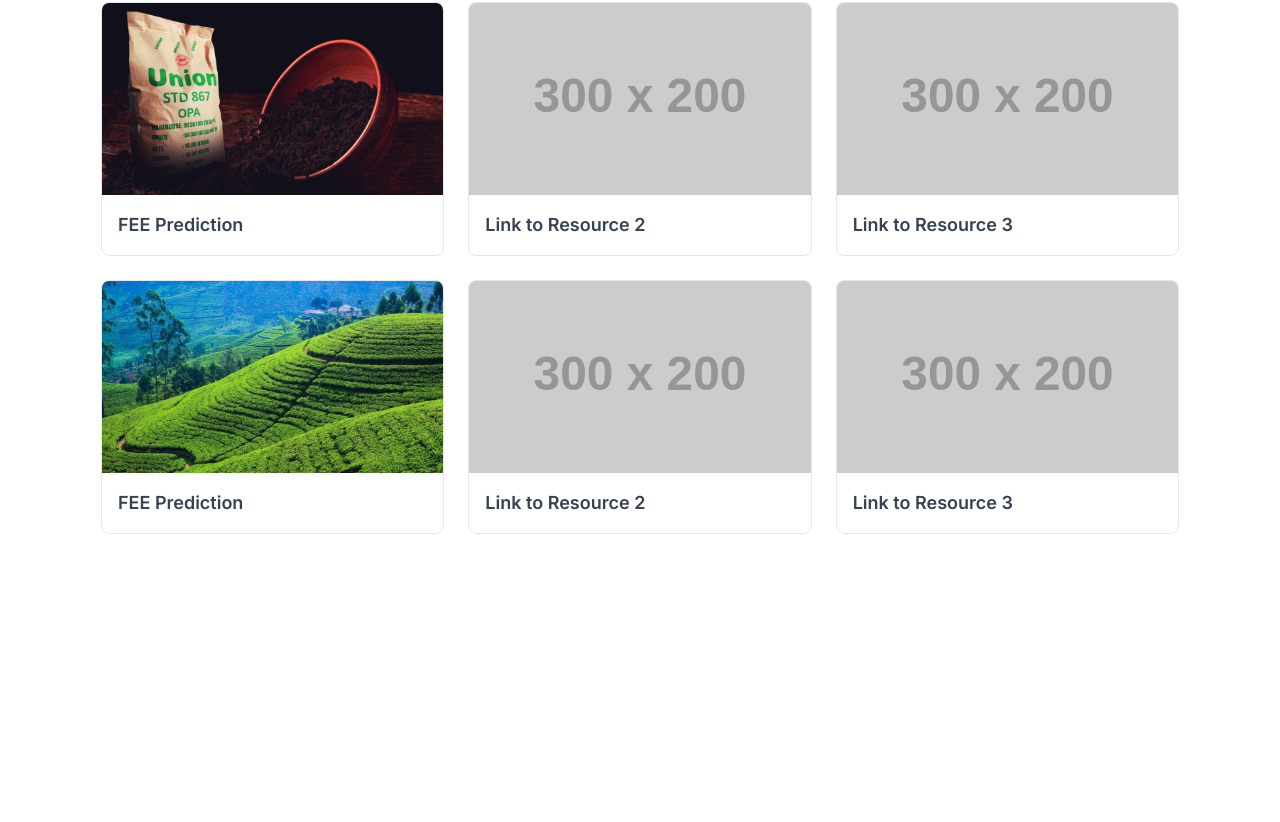
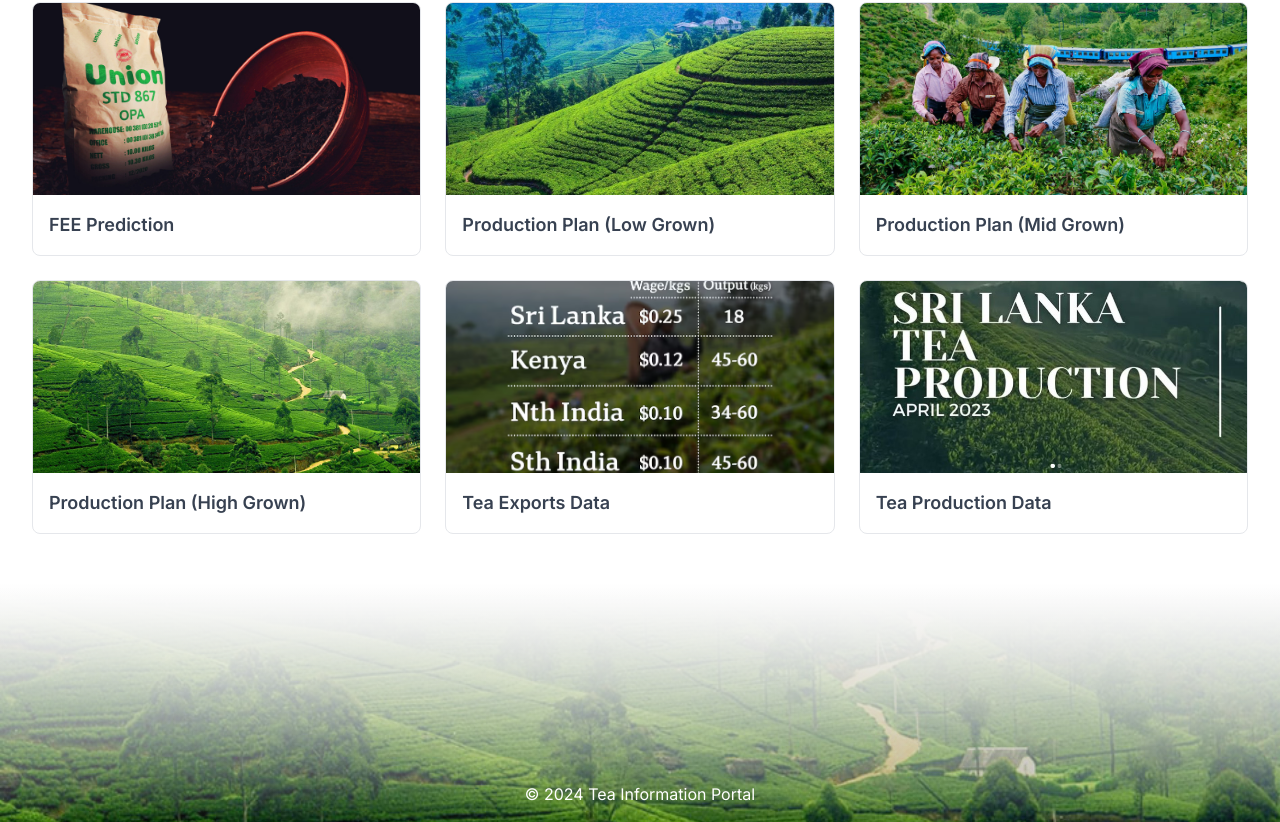
Before and after one commit to hasithapeiris/tea-plantation-portal, a React (Vite) app in the folder frontend/: page /portal/forex in a window 1280 px wide. Shown: the part 430-1252 px from the top of the page. Before the commit the page ends 1012 px from the top, so only its background shows below. Built offline with nearby package versions, Linux system fonts and the light colour scheme.

Commit message:
feat: create a footer

```diff
--- a/frontend/src/assets/index.tsx
+++ b/frontend/src/assets/index.tsx
@@ -3,5 +3,15 @@ import Header_2 from "./header_img_2.jpg";
 import Header_3 from "./header_img_3.jpg";
 import No_Data from "./no_data.png";
 import Tea_Export from "./tea_export.jpg";
+import Tea_Exports from "./tea_exports.png";
+import Tea_Production from "./tea_production.jpg";
 
-export { Header_1, Header_2, Header_3, No_Data, Tea_Export };
+export {
+  Header_1,
+  Header_2,
+  Header_3,
+  No_Data,
+  Tea_Export,
+  Tea_Exports,
+  Tea_Production,
+};
--- /dev/null
+++ b/frontend/src/components/Footer.tsx
@@ -0,0 +1,23 @@
+import { Header_3 } from "../assets";
+
+const Footer = () => {
+  return (
+    <div className="relative h-60">
+      <img
+        src={Header_3}
+        alt="cover-image"
+        className="w-full h-full object-cover"
+      />
+      <div className="absolute inset-0 bg-gradient-to-b from-white to-transparent" />
+      <div className="absolute inset-0 bg-gradient-to-b from-white to-transparent" />
+      <div className="absolute inset-0 bg-gradient-to-t from-black to-transparent opacity-25" />
+      <div className="wrapper-header absolute inset-0 flex flex-col justify-end items-center text-center text-white py-4">
+        <span className="text-sm animate-fade-in md:text-base">
+          © 2024 Tea Information Portal
+        </span>
+      </div>
+    </div>
+  );
+};
+
+export default Footer;
--- a/frontend/src/components/index.tsx
+++ b/frontend/src/components/index.tsx
@@ -1,4 +1,5 @@
 import MainCarousel from "./MainCarousel";
 import Navbar from "./Navbar";
+import Footer from "./Footer";
 
-export { MainCarousel, Navbar };
+export { MainCarousel, Navbar, Footer };
--- a/frontend/src/pages/ForexPortal.tsx
+++ b/frontend/src/pages/ForexPortal.tsx
@@ -1,4 +1,12 @@
-import { Header_1, Tea_Export } from "../assets";
+import {
+  Header_1,
+  Header_2,
+  Header_3,
+  Tea_Export,
+  Tea_Exports,
+  Tea_Production,
+} from "../assets";
+import { Footer } from "../components";
 
 const Card = ({
   image,
@@ -28,28 +36,28 @@ const ForexPortal = () => {
       link: "/portal/forex/fee",
     },
     {
-      image: "https://via.placeholder.com/300x200",
-      title: "Link to Resource 2",
+      image: Header_1,
+      title: "Production Plan (Low Grown)",
       link: "https://example.com/resource2",
     },
     {
-      image: "https://via.placeholder.com/300x200",
-      title: "Link to Resource 3",
+      image: Header_2,
+      title: "Production Plan (Mid Grown)",
       link: "https://example.com/resource3",
     },
     {
-      image: Header_1,
-      title: "FEE Prediction",
-      link: "/portal/forex/fee",
+      image: Header_3,
+      title: "Production Plan (High Grown)",
+      link: "#",
     },
     {
-      image: "https://via.placeholder.com/300x200",
-      title: "Link to Resource 2",
+      image: Tea_Exports,
+      title: "Tea Exports Data",
       link: "https://example.com/resource2",
     },
     {
-      image: "https://via.placeholder.com/300x200",
-      title: "Link to Resource 3",
+      image: Tea_Production,
+      title: "Tea Production Data",
       link: "https://example.com/resource3",
     },
   ];
@@ -86,6 +94,7 @@ const ForexPortal = () => {
           ))}
         </div>
       </div>
+      <Footer />
     </>
   );
 };
--- a/frontend/src/pages/ForexPrediction.tsx
+++ b/frontend/src/pages/ForexPrediction.tsx
@@ -2,6 +2,7 @@ import React, { useState } from "react";
 import axios from "axios";
 import { InputFormState, PredictionResult } from "../types";
 import { No_Data, Tea_Export } from "../assets";
+import { Footer } from "../components";
 
 const ForexPrediction: React.FC = () => {
   const [formData, setFormData] = useState<InputFormState>({
@@ -248,6 +249,7 @@ const ForexPrediction: React.FC = () => {
           </div>
         </div>
       </div>
+      <Footer />
     </>
   );
 };
--- a/frontend/src/pages/Portal.tsx
+++ b/frontend/src/pages/Portal.tsx
@@ -1,4 +1,5 @@
 import { Header_1 } from "../assets";
+import { Footer } from "../components";
 
 const Card = ({
   image,
@@ -86,6 +87,7 @@ const Portal = () => {
           ))}
         </div>
       </div>
+      <Footer />
     </>
   );
 };
```
Also changed, not shown: frontend/src/assets/tea_exports.png (added), frontend/src/assets/tea_production.jpg (added).
